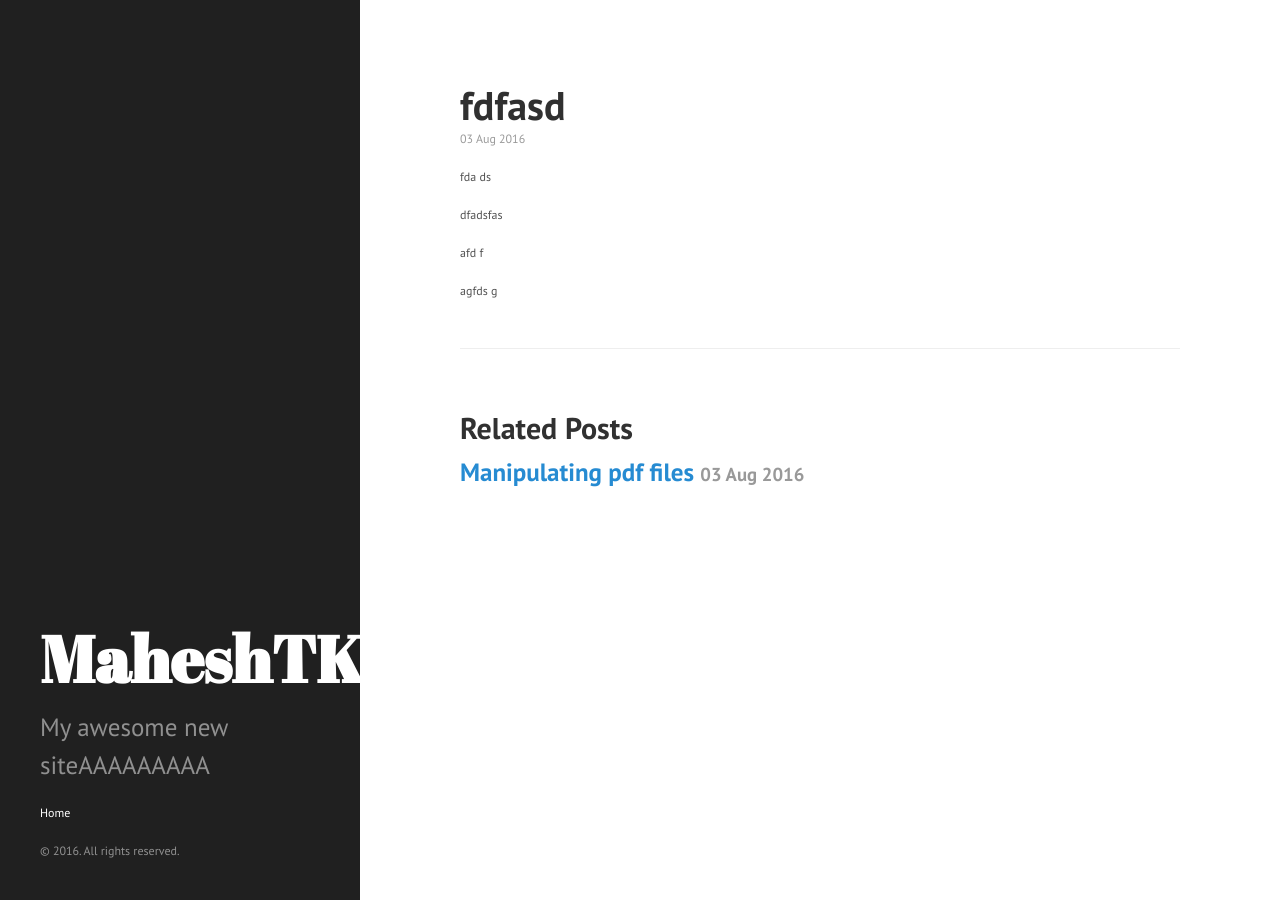
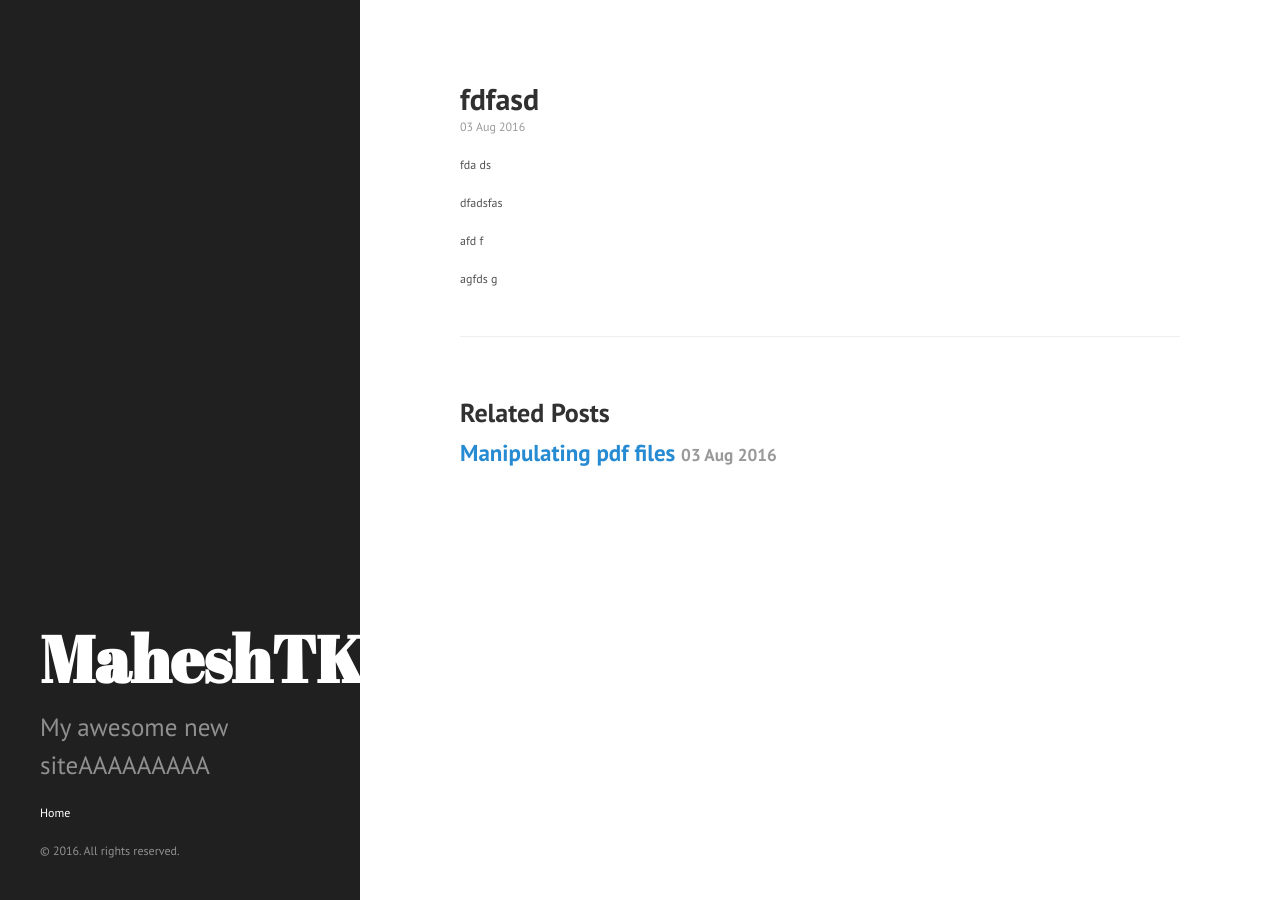
Before and after one commit to MaheshTK/MaheshTK.github.io, a Jekyll site: the page built from _posts/2016-08-03-fdfasd.markdown, in a window 1280 px wide. Built offline with Jekyll 4.4.1, drawn with Linux system fonts in a browser that asks for light colours.

Commit message:
Update poole.css

```diff
--- a/public/css/poole.css
+++ b/public/css/poole.css
@@ -86,15 +86,15 @@ h1, h2, h3, h4, h5, h6 {
   text-rendering: optimizeLegibility;
 }
 h1 {
-  font-size: 2rem;
+  font-size: 1.5rem;
 }
 h2 {
   margin-top: 1rem;
-  font-size: 1.5rem;
+  font-size: 1.3rem;
 }
 h3 {
   margin-top: 1.5rem;
-  font-size: 1.25rem;
+  font-size: 1.15rem;
 }
 h4, h5, h6 {
   margin-top: 1rem;
```
